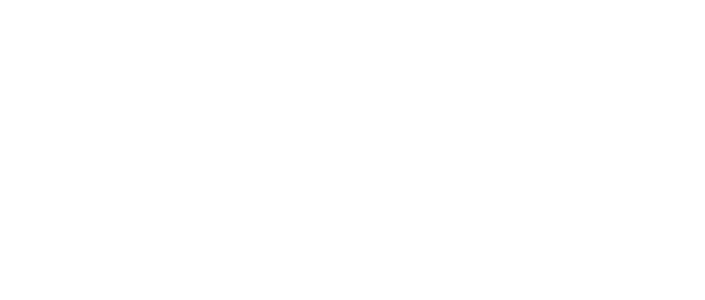
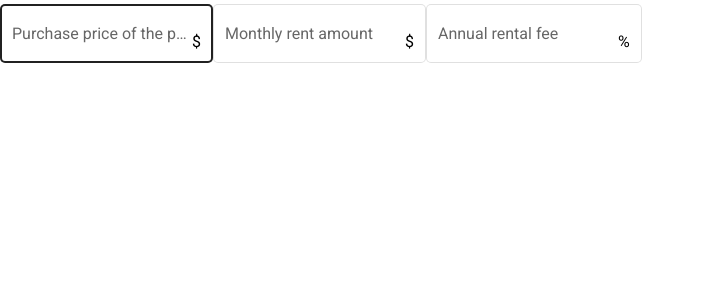
Before and after one commit to enjoyandlove/emerald-stay-rental, an Angular app: page / in a window 1280 px wide. Shown: the top 300 px of the page, without its empty margins (0-705 px from the left). Built offline with nearby package versions, Linux system fonts and the light colour scheme.

Commit message:
skeleton: very general skeleton of the calculator

```diff
--- a/src/app/app.component.html
+++ b/src/app/app.component.html
@@ -1 +1,3 @@
 <router-outlet></router-outlet>
+
+<app-calculator></app-calculator>
--- /dev/null
+++ b/src/app/calculator/calculator.component.html
@@ -0,0 +1,19 @@
+<form>
+  <mat-form-field appearance="outline">
+    <mat-label>Purchase price of the property</mat-label>
+    <input type="number" matInput />
+    <span matSuffix>$</span>
+  </mat-form-field>
+
+  <mat-form-field appearance="outline">
+    <mat-label>Monthly rent amount</mat-label>
+    <input type="number" matInput />
+    <span matSuffix>$</span>
+  </mat-form-field>
+
+  <mat-form-field appearance="outline">
+    <mat-label>Annual rental fee</mat-label>
+    <input type="number" matInput />
+    <span matSuffix>%</span>
+  </mat-form-field>
+</form>
--- /dev/null
+++ b/src/app/calculator/calculator.component.ts
@@ -0,0 +1,15 @@
+import { Component, OnInit } from '@angular/core';
+
+@Component({
+  selector: 'app-calculator',
+  templateUrl: './calculator.component.html',
+  styleUrls: ['./calculator.component.scss']
+})
+export class CalculatorComponent implements OnInit {
+
+  constructor() { }
+
+  ngOnInit(): void {
+  }
+
+}
```
Also changed, not shown: src/app/app.module.ts (+6 -10 lines), src/app/calculator/calculator.module.ts (added, +15 -0 lines), src/app/calculator/calculator.component.scss (added), 1 other file (tests, documents, lock files or other folders).
